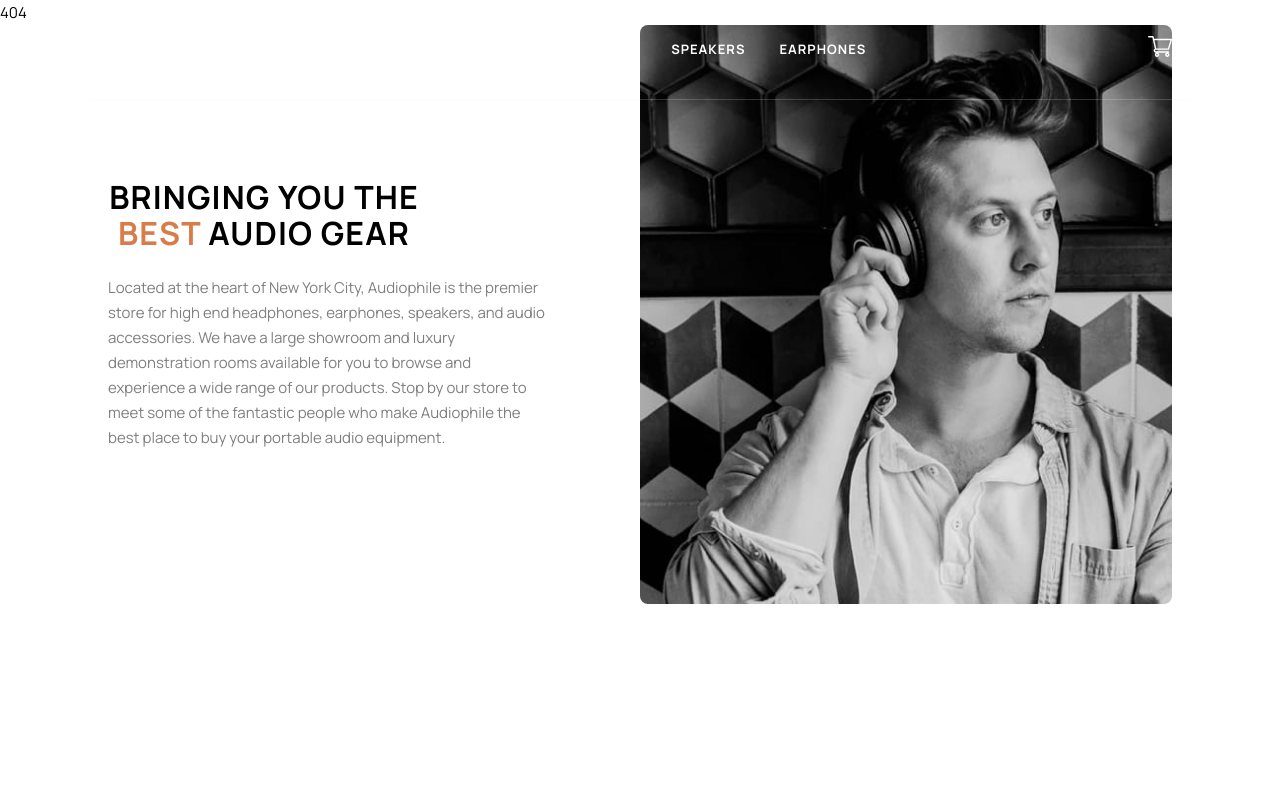
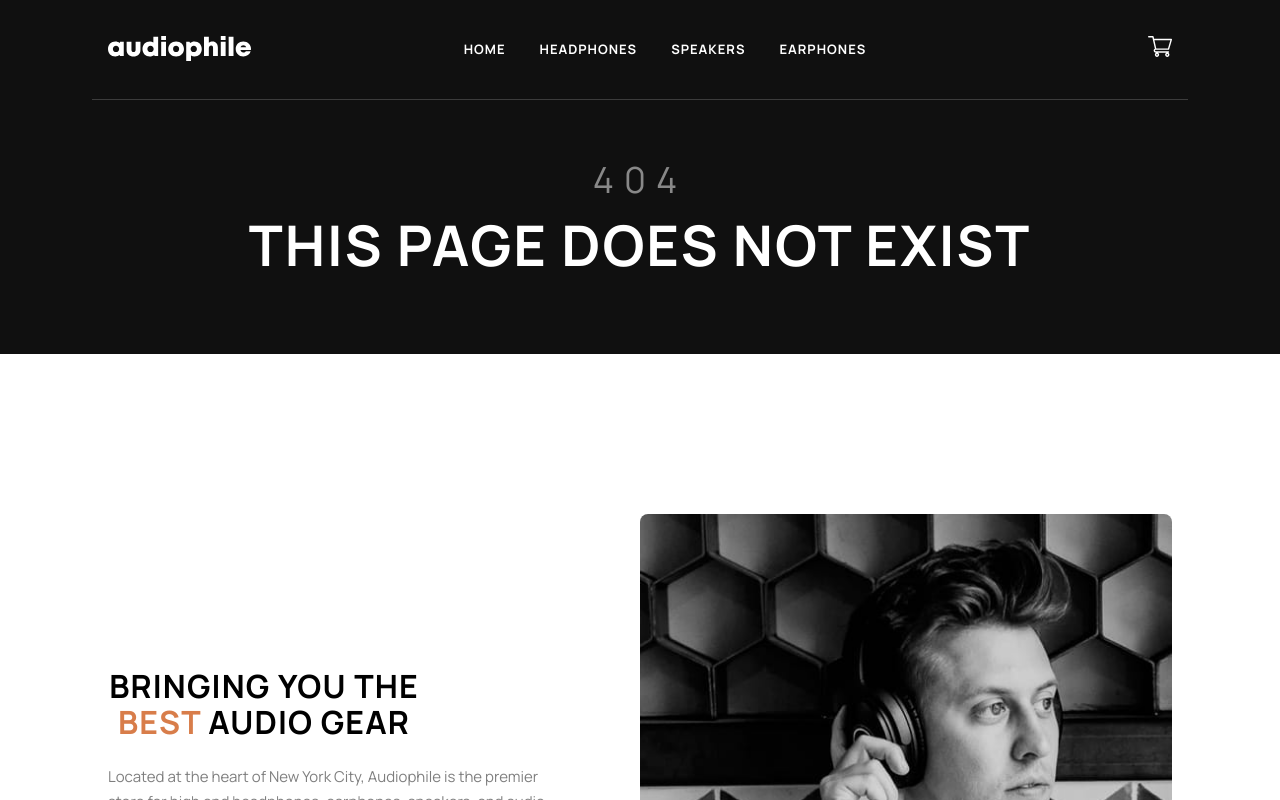
Before and after one commit to elhuzain/audiophile, a Next.js app: page /category/1 in a window 1280 px wide. Shown: the top 800 px of the page. Built offline with nearby package versions, Linux system fonts and the light colour scheme.

Commit message:
feat: update CategoryHero to display dynamic category name and enhance 404 page styling

```diff
--- a/app/category/[category]/page.tsx
+++ b/app/category/[category]/page.tsx
@@ -76,7 +76,7 @@ export default async function Home({ params }: { params: Promise<Record<'categor
 
     return (
         <main className="w-full flex-1 flex flex-col items-center justify-center mx-auto">
-            <CategoryHero />
+            <CategoryHero category={category} />
 
             <CategoryProducts className="mt-30 xl:mt-40" products={selectedProducts} />
 
--- a/components/category-hero.tsx
+++ b/components/category-hero.tsx
@@ -1,9 +1,9 @@
 import MaxWidthContainer from "./max-width-container"
 
-const CategoryHero = () => {
+const CategoryHero = ({ category }: { category: string }) => {
     return <section className="bg-dark w-full">
         <MaxWidthContainer className="pt-26 pb-8 sm:pb-20 sm:pt-40 w-full flex items-center justify-center">
-            <h1 className="text-h2 sm:text-h1 text-white uppercase">headphones</h1>
+            <h1 className="text-h2 sm:text-h1 text-white uppercase">{category}</h1>
         </MaxWidthContainer>
     </section>
 }
--- a/components/sections/404.tsx
+++ b/components/sections/404.tsx
@@ -1,5 +1,12 @@
+import MaxWidthContainer from "../max-width-container";
+
 const FourOFour = () => {
-    return <div>404</div>
+    return <section className="bg-dark mb-40">
+        <MaxWidthContainer className="pt-40 pb-20 text-white text-center">
+            <span className="text-overline uppercase text-4xl mb-4 block opacity-50">404</span>
+            <h1 className="text-h1 uppercase">This page does not exist</h1>
+        </MaxWidthContainer>
+    </section>
 }
 
 export default FourOFour;
```
